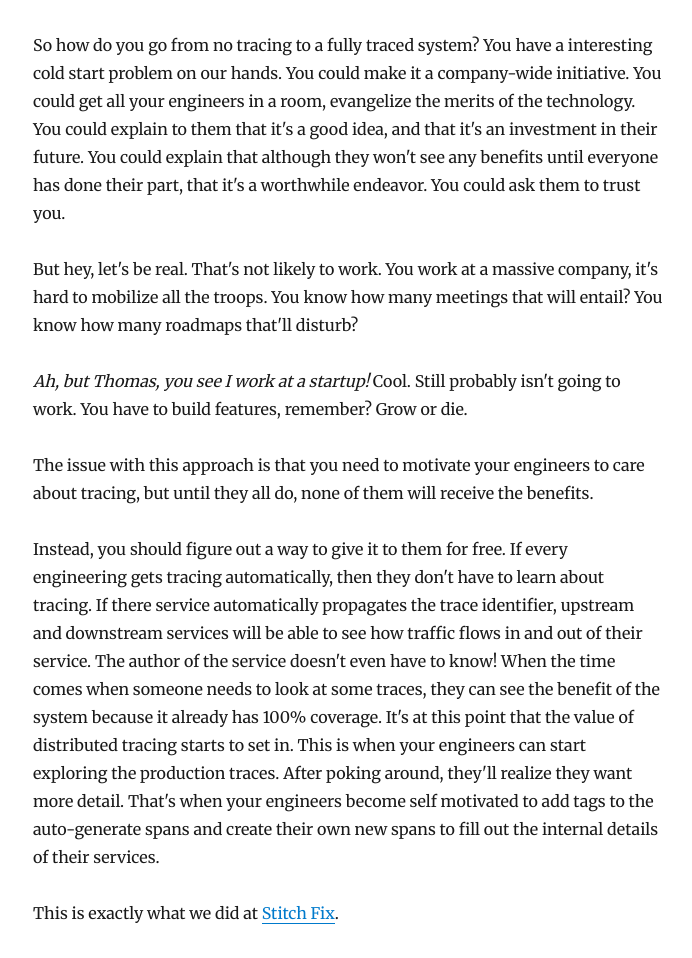
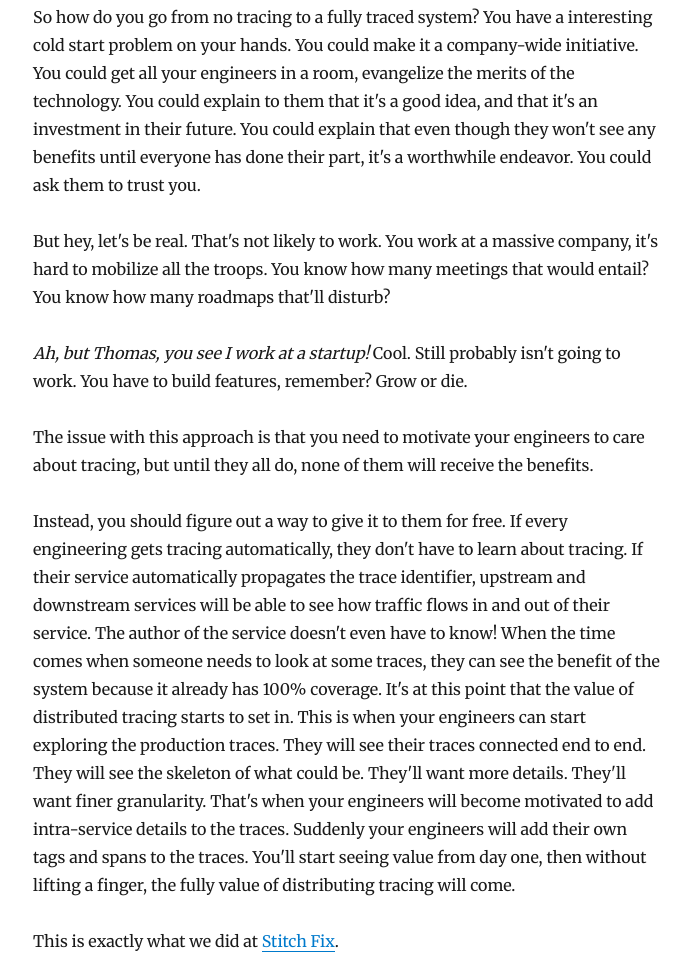
Before and after one commit to thmsmlr/thmsmlr.com, a Gatsby site: page /distributed-tracing-zero-to-one/ in a window 1280 px wide. Shown: the part 1030-1988 px from the top of the page, without its empty margins (292-984 px from the left). Built offline with nearby package versions, Linux system fonts and the light colour scheme; Gatsby itself is replaced by a stand-in of ours; some packages are replaced by stand-ins of ours.

Commit message:
Some light editing

```diff
--- a/content/blog/distributed-tracing-zero-to-one/index.md
+++ b/content/blog/distributed-tracing-zero-to-one/index.md
@@ -1,33 +1,33 @@
 ---
 title: Distributed Tracing, from zero to one
-date: '2019-03-13'
+date: '2019-04-26'
 description: Getting your organization to have distributed tracing end to end.
 ---
 So you've probably heard of distributed tracing by this point.
-We quickly went from it being a niche, new thing, to the thing everyone is talking about.
+It quickly went from it being a niche, new thing, to the thing everyone is talking about.
 And it's no wonder, distributed tracing promises you the best of both worlds, context-aware debugging and micro services.
 You can ship your org chart and monitor it too.
 
 The issue is that for most organizations it requires a monumental effort to get your systems instrumented.
 Distributed tracing is only useful when you have close to full coverage of your system.
 Otherwise, while you are debugging an issue you'll hit a wall.
-The traces will all have massive black boxes representing all the work down by other services.
+The traces will have huge gaps, black boxes representing all the work done by other services.
 No visibility.
 
 ![Good traces vs Bad Traces](./traces.png)
 
 So how do you go from no tracing to a fully traced system?
-You have a interesting cold start problem on our hands.
+You have a interesting cold start problem on your hands.
 You could make it a company-wide initiative.
 You could get all your engineers in a room, evangelize the merits of the technology.
 You could explain to them that it's a good idea, and that it's an investment in their future.
-You could explain that although they won't see any benefits until everyone has done their part, that it's a worthwhile endeavor.
+You could explain that even though they won't see any benefits until everyone has done their part, it's a worthwhile endeavor.
 You could ask them to trust you.
 
 But hey, let's be real.
 That's not likely to work.
 You work at a massive company, it's hard to mobilize all the troops.
-You know how many meetings that will entail?
+You know how many meetings that would entail?
 You know how many roadmaps that'll disturb?
 
 *Ah, but Thomas, you see I work at a startup!* Cool.
@@ -38,13 +38,19 @@ Grow or die.
 The issue with this approach is that you need to motivate your engineers to care about tracing, but until they all do, none of them will receive the benefits.
 
 Instead, you should figure out a way to give it to them for free.
-If every engineering gets tracing automatically, then they don't have to learn about tracing.
-If there service automatically propagates the trace identifier, upstream and downstream services will be able to see how traffic flows in and out of their service.
-The author of the service doesn't even have to know! When the time comes when someone needs to look at some traces, they can see the benefit of the system because it already has 100% coverage.
+If every engineering gets tracing automatically, they don't have to learn about tracing.
+If their service automatically propagates the trace identifier, upstream and downstream services will be able to see how traffic flows in and out of their service.
+The author of the service doesn't even have to know!
+When the time comes when someone needs to look at some traces, they can see the benefit of the system because it already has 100% coverage.
 It's at this point that the value of distributed tracing starts to set in.
 This is when your engineers can start exploring the production traces.
-After poking around, they'll realize they want more detail.
-That's when your engineers become self motivated to add tags to the auto-generate spans and create their own new spans to fill out the internal details of their services.
+They will see their traces connected end to end.
+They will see the skeleton of what could be.
+They'll want more details.
+They'll want finer granularity.
+That's when your engineers will become motivated to add intra-service details to the traces.
+Suddenly your engineers will add their own tags and spans to the traces.
+You'll start seeing value from day one, then without lifting a finger, the fully value of distributing tracing will come.
 
 This is exactly what we did at [Stitch Fix](https://twitter.com/stitchfix_algo).
 
@@ -63,4 +69,5 @@ Within a month we had full coverage.
 
 It was then we could send out an email explaining the benefits of distributed tracing.
 At the bottom of the email, a link to [LightStep](https://lightstep.com).
-*Here's your traces, go explore!*
+
+*Here are your traces, go explore!*
```
